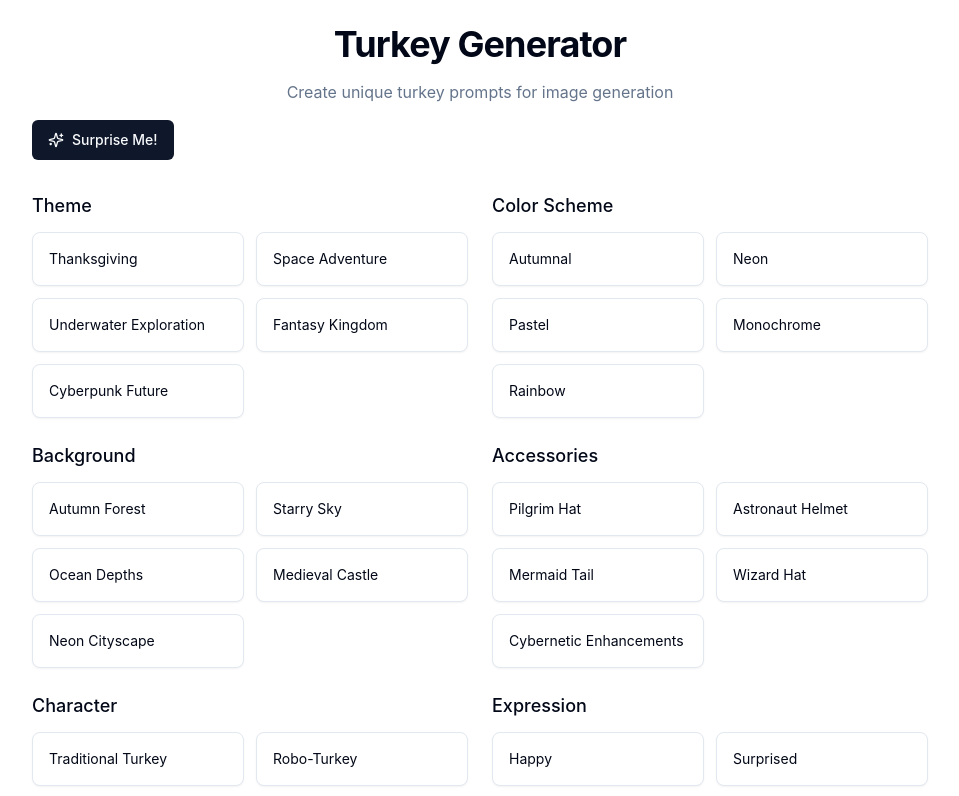
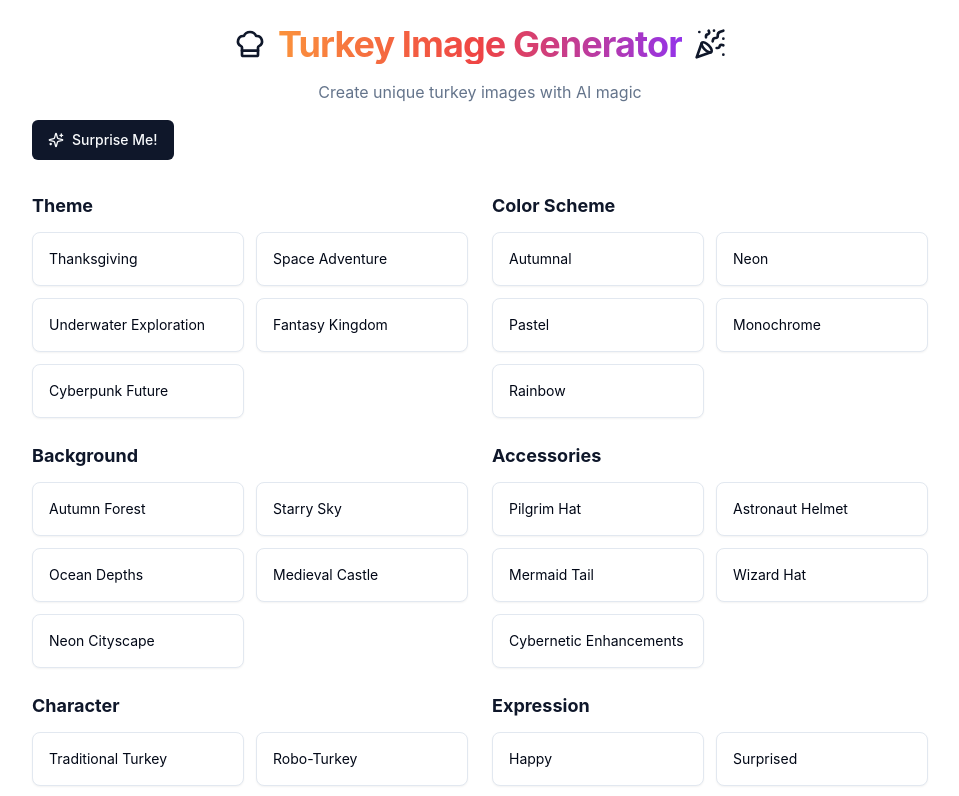
Before and after one commit to manyone/turkey-image-generator, a React (Vite) app: page / in a window 1280 px wide. Shown: the top 796 px of the page, without its empty margins (160-1119 px from the left). Built offline with nearby package versions, Linux system fonts and the light colour scheme.

Commit message:
Update title and labels
Changed the title to "🦃 Turkey Image Generator 🎉" for a more festive appeal. Made category labels bold for better visibility.
[skip gpt_engineer]

```diff
--- a/src/components/OptionSelector.tsx
+++ b/src/components/OptionSelector.tsx
@@ -16,7 +16,7 @@ const OptionSelector = ({
 }: OptionSelectorProps) => {
   return (
     <div className="space-y-3 animate-fade-up">
-      <h3 className="text-lg font-medium capitalize">
+      <h3 className="text-lg font-bold capitalize text-primary">
         {category.replace(/([A-Z])/g, " $1").trim()}
       </h3>
       <div className="grid grid-cols-2 gap-3">
--- a/src/pages/Index.tsx
+++ b/src/pages/Index.tsx
@@ -2,7 +2,7 @@ import { useState } from "react";
 import { Card } from "@/components/ui/card";
 import { Button } from "@/components/ui/button";
 import { toast } from "@/components/ui/use-toast";
-import { Sparkles } from "lucide-react";
+import { Sparkles, PartyPopper, ChefHat } from "lucide-react";
 import OptionSelector from "@/components/OptionSelector";
 import { generatePrompt } from "@/lib/promptGenerator";
 import PromptDisplay from "@/components/PromptDisplay";
@@ -82,9 +82,15 @@ const Index = () => {
     <div className="min-h-screen bg-background p-6 animate-fade-in">
       <div className="max-w-4xl mx-auto space-y-8">
         <header className="text-center space-y-4">
-          <h1 className="text-4xl font-bold tracking-tight">Turkey Generator</h1>
+          <div className="flex items-center justify-center gap-3">
+            <ChefHat className="w-8 h-8 text-primary" />
+            <h1 className="text-4xl font-bold tracking-tight bg-gradient-to-r from-orange-400 via-red-500 to-purple-600 bg-clip-text text-transparent">
+              Turkey Image Generator
+            </h1>
+            <PartyPopper className="w-8 h-8 text-primary" />
+          </div>
           <p className="text-muted-foreground">
-            Create unique turkey prompts for image generation
+            Create unique turkey images with AI magic
           </p>
           <Button
             onClick={handleSurpriseMe}
```
